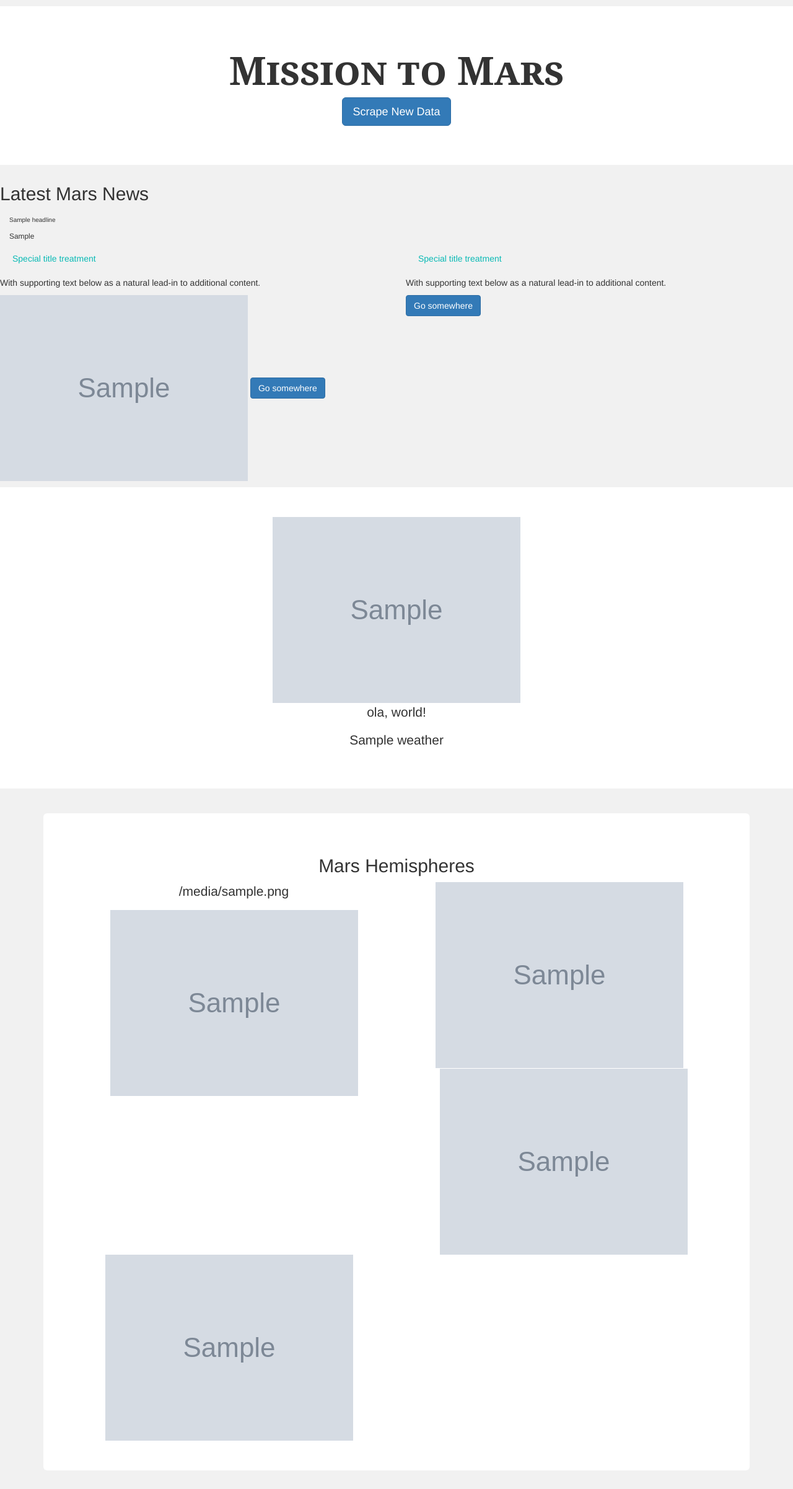
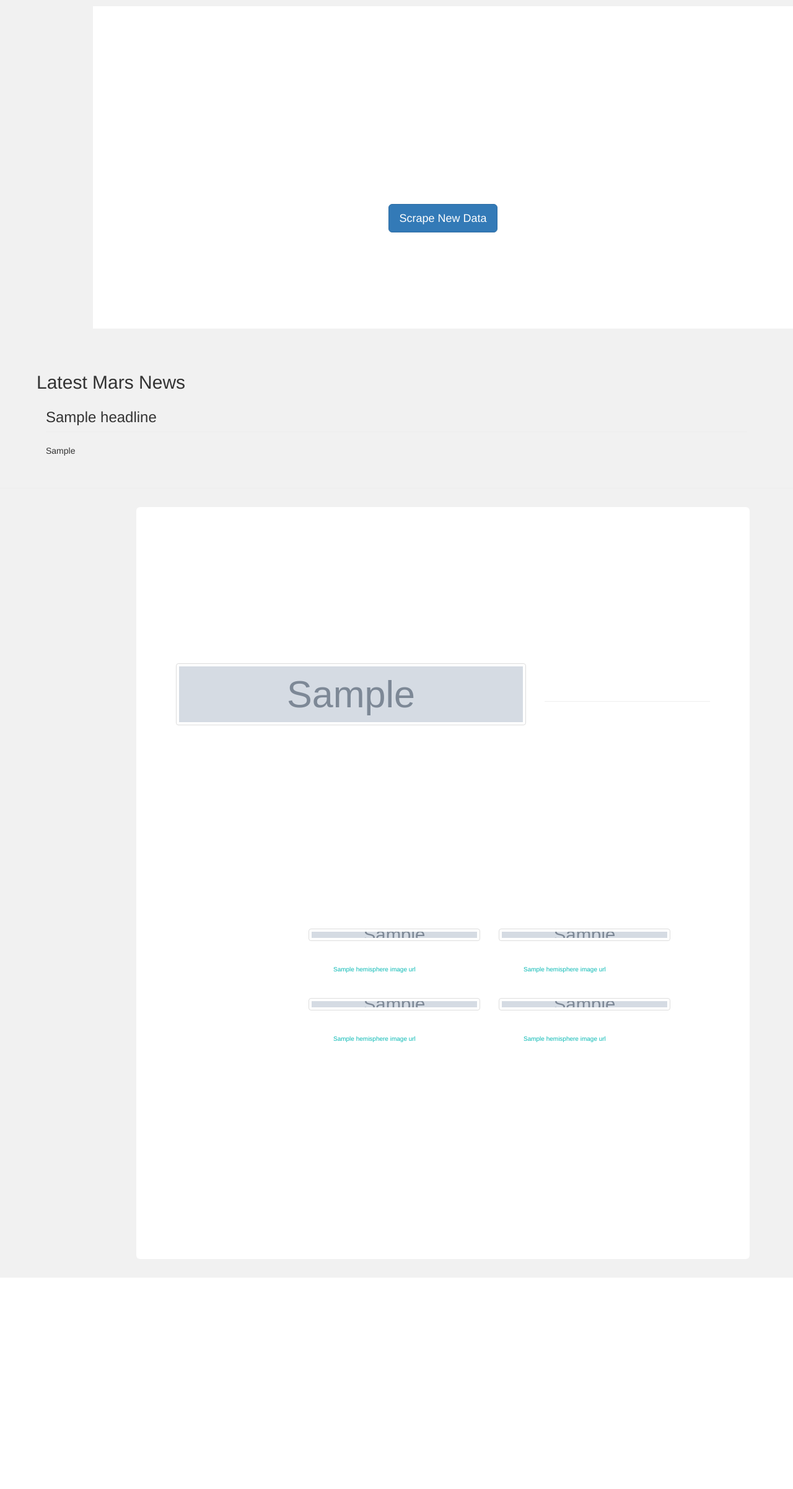
Before and after one commit to annmcnamara/web-scraping-challenge, a Flask app: page / in a window 1280 px wide. Shown: the whole page at 62% size. After the commit the page ends 2061 px from the top, so only its background shows below. Run offline with Flask 2, Linux system fonts and the light colour scheme; grey boxes marked "Sample" are stand-in pictures; a database or web service that is not in the repository returns one stand-in record (values such as "Sample title"); some libraries are stand-ins or nearby versions.

Commit message:
still need to pretty it up, drop index, add href

```diff
--- a/templates/index.html
+++ b/templates/index.html
@@ -11,56 +11,43 @@
 </head>
 
 <body>
-    <div class="jumbotron text-center">
-      <h1>Mission to  Mars</h1>
+    <div class="jumbotron text-center ">
+      <header><h1> Mission to  Mars</h1></header><br>
       <p><a class="btn btn-primary btn-lg" href="/scrape" role="button">Scrape New Data</a></p>
     </div>
 
     <!-- Mars Data -->
-    <div class="jumbotron-overlay" id="mars-news">
-      <h2> Latest Mars News </h2>
+    <div class = "container">
+    <div class="row" id="mars-news">
+      <h2 class="header">  Latest Mars News </h2>
       <div class="col-md-12">
-        <h4 class="heading">{{mars_data.headline}}</h4>
-        <small>{{mars_data.news_p}}</small>
-      </div>
-    </div>
+        <p class="page-header h3">{{mars_data.headline}}</p>
+        <p class="display-5">{{mars_data.news_p}}</p>
 
-<hr>
-
-<div class="row">
-  <div class="col-sm-6 mb-3 mb-md-0">
-    <div class="card">
-      <div class="card-body">
-        <h5 class="card-title">Special title treatment</h5>
-        <p class="card-text">With supporting text below as a natural lead-in to additional content.</p>
-        <img src="{{mars_data.featured_image}}" alt="Jumbotron Image" class="card-img-top embed-responsive-item">
-        <a href="#!" class="btn btn-primary">Go somewhere</a>
       </div>
     </div>
   </div>
-
-  <div class="col-sm-6">
-    <div class="card">
-      <div class="card-body">
-        <h5 class="card-title">Special title treatment</h5>
-        <p class="card-text">With supporting text below as a natural lead-in to additional content.</p>
-        <a href="#!" class="btn btn-primary">Go somewhere</a>
+<br>
+<hr>
+<div class = "container">
+<div class="jumbotron">
+  <div class="row">
+    <div class="col-md-8">
+      <h3 class="text-left">Featured Mars Image</h3>
+      <img src="{{mars_data.featured_image}}" alt="{{mars_data.featured_image}}" class="img-responsive fit-image img-thumbnail rounded mx-auto">
       </div>
-    </div>
+     <div class="col-md-4">
+        <h3 class="text-left">Weather on Mars</h3>
+        <h4>{{mars_data.weather}}</h4>
+        <br><hr>
+        <h3 class="text-left"> Mars Facts</h3>
+        <table class="table table-dark table-bordered table-striped">
+          {{mars_data.table | safe}}
+        </table>
+      </div>
   </div>
+<div>
 </div>
-
-
-<div class="jumbotron jumbotron-dark p-100">
-	<img src="{{mars_data.featured_image}}" alt="Jumbotron Image" class="w-50">
-
-	<div class="w-33 jumbotron-overlay overlay-left m-5">
-		<p class="display-5">ola, world!</p>
-		<p>{{mars_data.weather}}</p>
-	</div>
-
-</div>
-
 
 <div class="container">
 
@@ -68,32 +55,46 @@
     <!-- Mars Data -->
     <div class="row" id="mars-news">
       <h2 class="text-center"> Mars Hemispheres </h2>
-      <div class="col-md-12">
-        <div class="view overlay my-4">
-          <div class="row">
-              <div class="col-md-6">
-                <p> {{mars_data.hemisphere_image_urls[0].img_url}}</p>
-                <a href={{mars_data.hemisphere_image_urls[0].img_url}} title={{mars_data.hemisphere_image_urls[0].title}}><img src={{mars_data.hemisphere_image_urls[0].img_url}} class="img-fluid" alt={{mars_data.hemisphere_image_urls[0].title}}></a></div><div class="col-md-6">
-                <a href={{mars_data.hemisphere_image_urls[1].img_url}} title={{mars_data.hemisphere_image_urls[1].title}}><img src={{mars_data.hemisphere_image_urls[1].img_url}} class="img-fluid" alt={{mars_data.hemisphere_image_urls[1].title}}></a></div><div class="col-md-6">
 
-                </div>  <!-- end top row -->
-          <br>
-          <div class="row">
-              <div class="col-md-6">
-                <a href={{mars_data.hemisphere_image_urls[2].img_url}} title={{mars_data.hemisphere_image_urls[2].title}}><img src={{mars_data.hemisphere_image_urls[2].img_url}} class="img-fluid" alt={{mars_data.hemisphere_image_urls[2].title}}></a></div><div class="col-md-6">
-                <a href={{mars_data.hemisphere_image_urls[3].img_url}} title={{mars_data.hemisphere_image_urls[3].title}}><img src={{mars_data.hemisphere_image_urls[3].img_url}} class="img-fluid" alt={{mars_data.hemisphere_image_urls[3].title}}></a></div><div class="col-md-6">
-              </div>
+      <div class="row">
+        <div class="col-sm-6">
+          <div class="card">
+            <div class="card-body">
+              <img class="card-img-top card-img img-responsive img-thumbnail" src={{mars_data.hemisphere_image_urls[3].img_url}}  alt={{mars_data.hemisphere_image_urls[1].title}} >
+              <h5 class="card-title">{{mars_data.hemisphere_image_urls[3].title}}</h5>
 
+            </div>
+          </div>
+        </div>
+        <div class="col-sm-6">
+          <div class="card">
+            <div class="card-body">
+              <img class="card-img-top card-img img-responsive img-thumbnail" src={{mars_data.hemisphere_image_urls[0].img_url}}  alt={{mars_data.hemisphere_image_urls[1].title}} >
+              <h5 class="card-title">{{mars_data.hemisphere_image_urls[0].title}}</h5>
 
+            </div>
+          </div>
+        </div>
 
+        <div class="col-sm-6">
+          <div class="card">
+            <div class="card-body">
+              <img class="card-img-top card-img img-responsive img-thumbnail" src={{mars_data.hemisphere_image_urls[1].img_url}}  alt={{mars_data.hemisphere_image_urls[1].title}} >
+              <h5 class="card-title">{{mars_data.hemisphere_image_urls[1].title}}</h5>
+
+            </div>
+          </div>
+        </div>
+        <div class="col-sm-6">
+          <div class="card">
+            <div class="card-body">
+              <img class="card-img-top card-img img-responsive img-thumbnail" src={{mars_data.hemisphere_image_urls[2].img_url}}  alt={{mars_data.hemisphere_image_urls[1].title}} >
+              <h5 class="card-title">{{mars_data.hemisphere_image_urls[2].title}}</h5>
+            </div>
+          </div>
+        </div>
       </div>
-    </div>
-  </div>
-  </div>
-  </div>
-
-
-
+</div>
 
 </body>
 
--- a/templates/styles.css
+++ b/templates/styles.css
@@ -14,6 +14,7 @@
     font-style: bold;
     font-variant: small-caps;
     text-transform: none;
+    padding-left:100px;
   }
 
   h3 {
@@ -21,6 +22,11 @@
   }
   h4 {
     font-size: 10px;
+  }
+
+  h5{
+    font-size: 10px;
+    color: #0abab5;
   }
   /* Giving our navbar some padding and a background color */
   .navbar {
@@ -94,7 +100,17 @@
 
   .card-title {
     font: arial;
-    padding: 20px;
+    size:40px;
+    padding: 40px;
+    margin: 0;
+    color: #0abab5;
+    text-align: left;
+  }
+
+  .h5 .card-title {
+    font: arial;
+    size:40px;
+    padding: 40px;
     margin: 0;
     color: #0abab5;
     text-align: left;
@@ -109,11 +125,13 @@
 
   .jumbotron{
     margin-top: 10px;
+    margin-left: 150px!important;
+    padding:200px 0 140px 0;
     background-color:white;
     text-align:center;
+    color: #FFFFFF;
+
   }
-
-
   .jumbotron_data{
     margin-top: 20px;
     margin-left: 20px;
@@ -122,6 +140,11 @@
     text-align:left;
   }
 
+  .fit-image{
+    width: 100%;
+    object-fit: cover;
+    height: 100px; /* only if you want fixed height */
+  }
 
   .border-grow {
     border: solid 0px #0abab5;
@@ -131,3 +154,64 @@
   .border-grow:hover {
     border-width: 3px;
   }
+  .row {
+    display: flex;
+    flex-wrap: wrap;
+    padding: 0 4px;
+  }
+
+  /* Create four equal columns that sits next to each other */
+  .column {
+    flex: 50%;
+    max-width: 50%;
+    padding: 0 4px;
+  }
+
+  .column img {
+    margin-top: 8px;
+    vertical-align: middle;
+    width: 100%;
+  }
+
+  /* Responsive layout - makes a two column-layout instead of four columns */
+  @media screen and (max-width: 800px) {
+    .column {
+      flex: 100%;
+      max-width: 100%;
+    }
+  }
+
+  /* Responsive layout - makes the two columns stack on top of each other instead of next to each other */
+  @media screen and (max-width: 600px) {
+    .column {
+      flex: 100%;
+      max-width: 100%;
+    }
+  }
+
+  .wrapper {
+    position: relative;
+    overflow: hidden;
+  }
+
+  .wrapper:after {
+    content: '';
+    display: block;
+    padding-top: 100%;
+  }
+
+  .wrapper img {
+    width: auto;
+    height: 100%;
+    max-width: none;
+    position: absolute;
+    left: 50%;
+    top: 0;
+    transform: translateX(-50%);
+  }
+
+  .card-img{
+    width: 100%!important;
+    height: 20px!important;
+    object-fit: cover;
+ }
```
